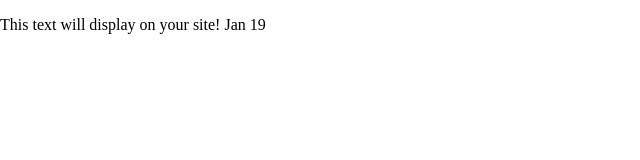
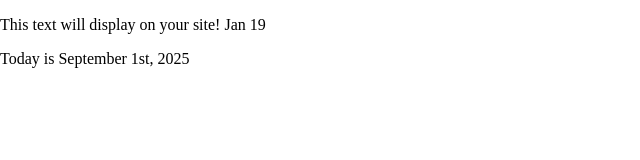
Before and after one commit to inf6mous/my-website1, a plain HTML site: page index.html in a window 1280 px wide. Shown: the whole page, without its empty margins (0-640 px from the left). Drawn offline with Linux system fonts and the light colour scheme.

Commit message:
Updated text

```diff
--- a/index.html
+++ b/index.html
@@ -25,6 +25,7 @@
 <body>
   <!-- Place your site's HTML here -->
   <p>This text will display on your site! Jan 19</p>
+  <p>Today is September 1st, 2025</p>
   <script src="js/main.js"></script>
 </body>
 
```
